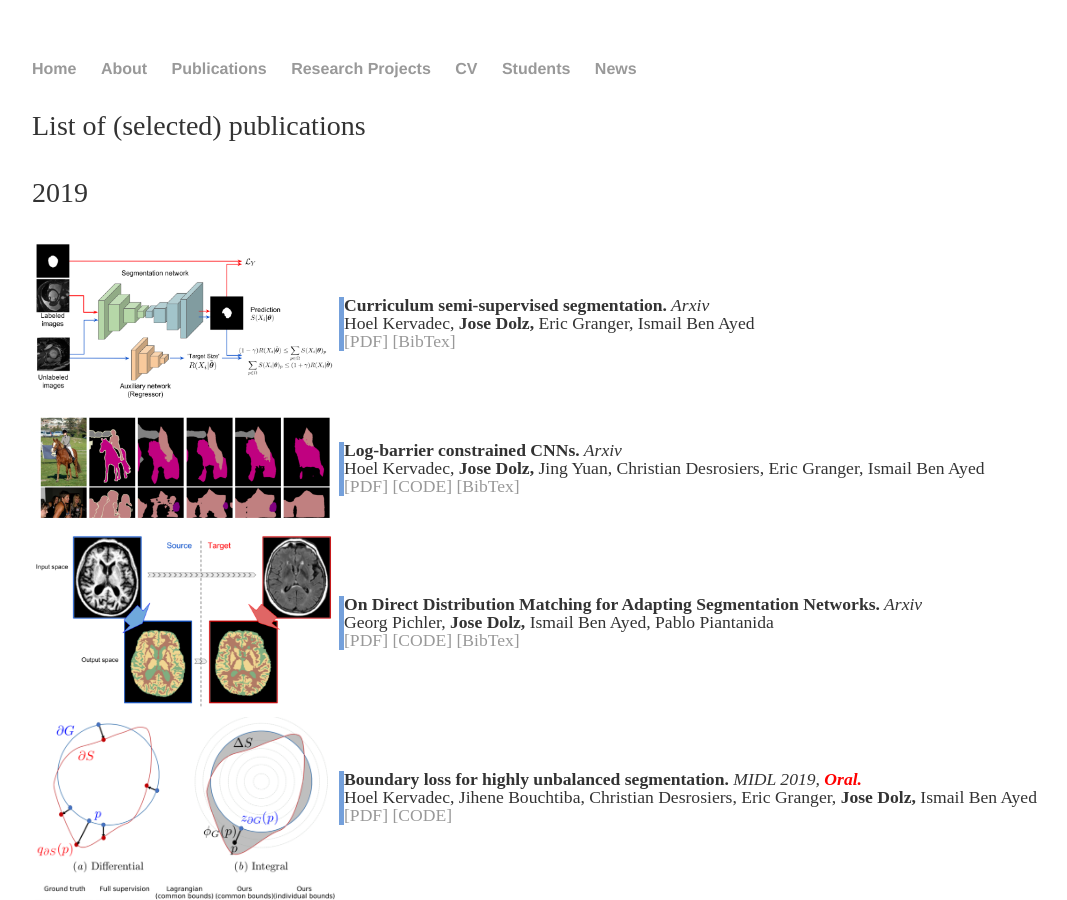
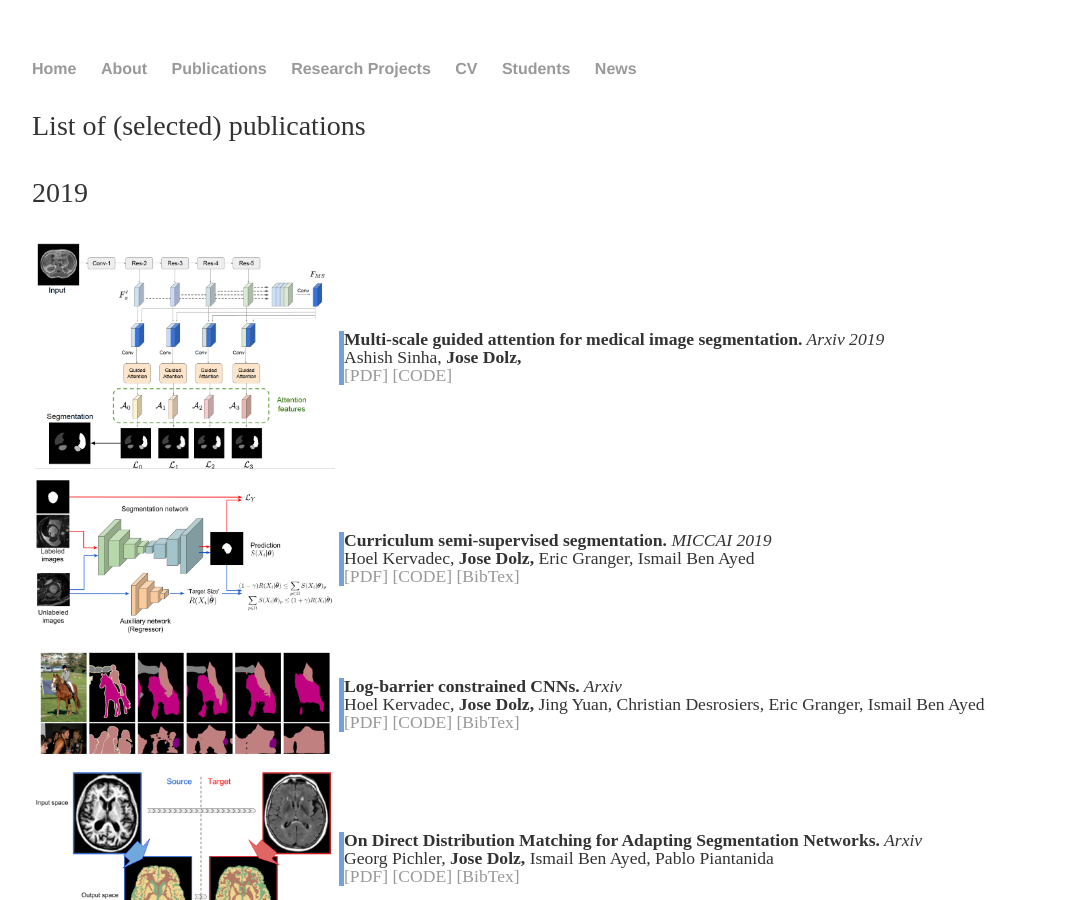
Before and after one commit to josedolz/josedolz.github.io, a Jekyll site: the page built from publications/index.html, in a window 1280 px wide and 900 px high. Shown: the whole window, without its empty margins (96-1163 px from the left). Built offline with Jekyll 4.4.1, drawn with Linux system fonts in a browser that asks for light colours.

Commit message:
Attention paper
Add multi-scale attention

```diff
--- a/publications/index.html
+++ b/publications/index.html
@@ -11,7 +11,23 @@ title: publications
 	<a name='2019'></a> 2019
     </p>
 
-
+    <table>
+		<tr>
+			<td><img src="../images/Multi-Scale_Attention.png" alt="Attention" class="image left" width="300px" /></td>
+			<td>
+    <div class="media">
+    <div class="media-body">
+    <p1 class="media-heading">
+      <strong>Multi-scale guided attention for medical image segmentation.</strong><i> Arxiv 2019 </i><br />
+      Ashish Sinha, <strong>Jose Dolz,</strong><br />
+      <a href="https://arxiv.org/pdf/1906.02849.pdf">[PDF]</a>
+      <a href="https://github.com/sinAshish/Multi-Scale-Attention">[CODE]</a>
+	<br /></p1>
+	</div>
+	</div>
+	</td>
+	</tr>
+	</table>
 
     <table>
 		<tr>
@@ -20,9 +36,10 @@ title: publications
     <div class="media">
     <div class="media-body">
     <p1 class="media-heading">
-      <strong>Curriculum semi-supervised segmentation.</strong><i> Arxiv </i><br />
+      <strong>Curriculum semi-supervised segmentation.</strong><i> MICCAI 2019 </i><br />
       Hoel Kervadec, <strong>Jose Dolz,</strong> Eric Granger, Ismail Ben Ayed<br />
       <a href="https://arxiv.org/pdf/1904.05236.pdf">[PDF]</a>
+      <a href="https://github.com/LIVIAETS/surface-loss">[CODE]</a>
 	<a href="../BibTex/BibTex_Curriculum_2019.bib">[BibTex]</a><br /></p1>
 	</div>
 	</div>
```
Also changed, not shown: news/index.html (deleted, +0 -21 lines), images/Multi-Scale_Attention.png (added), 2 other files.
